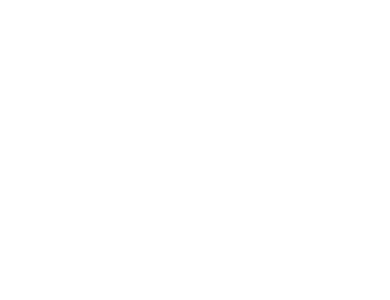
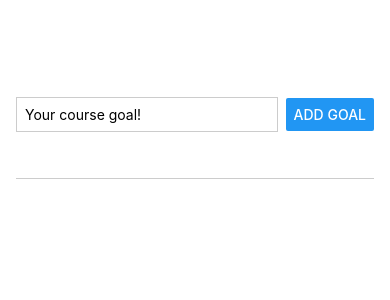
Before and after one commit to iAaquibjawed/ToDoList_reactnative, a React Native app: screen / in a window 390 px wide. Shown: the top 300 px of the page. Built offline with nearby package versions, Linux system fonts and the light colour scheme.

Commit message:
added function handler for goalinput

```diff
--- a/App.js
+++ b/App.js
@@ -1,23 +1,19 @@
 import { useState } from 'react';
-import { StyleSheet, View, TextInput, Button, FlatList} from 'react-native';
+import { StyleSheet, View, FlatList} from 'react-native';
 import GoalItem from './components/GoalItem';
+import GoalInput from './components/GoalInput';
 
 
 export default function App() {
-  const [enteredGoalText, SetEnteredGoalText] = useState('');
 
   const [courseGoals, setCourseGoals] = useState([]);
 
-  function goalInputHandler(enteredText){
-    SetEnteredGoalText(enteredText);
-  }
-
-  function addGoalHandler(){
+  function addGoalHandler(enteredGoalText){
     setCourseGoals(currentGoals=>[...currentGoals, {text: enteredGoalText, key: Math.random().toString()}]);
   }
   return (
     <View style={styles.appContainer}>
-
+      <GoalInput onAddGoal={addGoalHandler}/>
       <View style={styles.goalsContainer}>
       <FlatList data={courseGoals} renderItem={(itemData) => {
         return (
@@ -37,6 +33,5 @@
   },
   goalsContainer:{
     flex:5,
-  },
-
+  }
 });
--- a/components/GoalInput.js
+++ b/components/GoalInput.js
@@ -1,10 +1,27 @@
 import { StyleSheet } from 'react-native';
 import {View, TextInput, Button} from 'react-native';
-function GoalInput(){
+import { useState } from'react';
+
+
+
+function GoalInput(props) {
+    const [enteredGoalText, SetEnteredGoalText] = useState('');
+
+
+    function goalInputHandler(enteredText){
+        SetEnteredGoalText(enteredText);
+      }
+
+
+      function addGoalHandler(){
+        props.onAddGoal(enteredGoalText);
+        SetEnteredGoalText('');
+      }
+
     return (
         <View style={styles.inputContainer}>
         <TextInput placeholder='Your course goal!' style={styles.textInput} onChangeText={goalInputHandler}/>
-        <Button title="Add Goal" onPress={addGoalHandler}/>
+        <Button title="Add Goal" onPress={props.addGoalHandler}/>
       </View>
     );
 }
```
